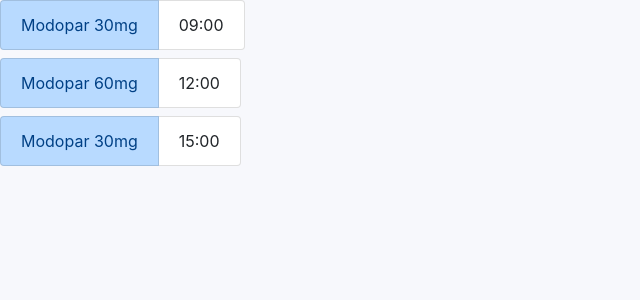
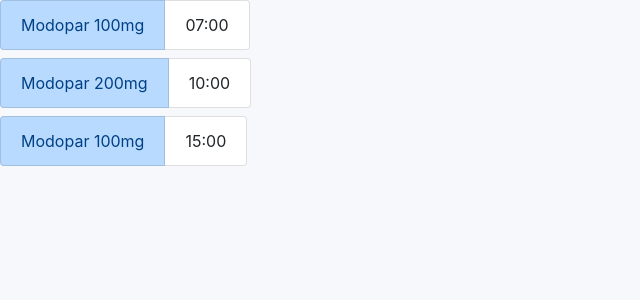
Before and after one commit to FanchFrance/remind_front, a React (Create React App) app: page /drug-time-test-composant in a window 1280 px wide. Shown: the top 300 px of the page, without its empty margins (0-640 px from the left). Built offline with nearby package versions, Linux system fonts and the light colour scheme; a web font is replaced by a local one.

Commit message:
modified drug dosage

```diff
--- a/src/components/DrugsTime.jsx
+++ b/src/components/DrugsTime.jsx
@@ -37,17 +37,17 @@
   return (
     <div>
       <ListGroup className="mb-2" horizontal="lg">
-        <ListGroup.Item variant="primary">Modopar 30mg</ListGroup.Item>
-        <ListGroup.Item>09:00</ListGroup.Item>
+        <ListGroup.Item variant="primary">Modopar 100mg</ListGroup.Item>
+        <ListGroup.Item>07:00</ListGroup.Item>
       </ListGroup>
 
       <ListGroup className="mb-2" horizontal="lg">
-        <ListGroup.Item variant="primary">Modopar 60mg</ListGroup.Item>
-        <ListGroup.Item>12:00</ListGroup.Item>
+        <ListGroup.Item variant="primary">Modopar 200mg</ListGroup.Item>
+        <ListGroup.Item>10:00</ListGroup.Item>
       </ListGroup>
 
       <ListGroup className="mb-2" horizontal="lg">
-        <ListGroup.Item variant="primary">Modopar 30mg</ListGroup.Item>
+        <ListGroup.Item variant="primary">Modopar 100mg</ListGroup.Item>
         <ListGroup.Item>15:00</ListGroup.Item>
       </ListGroup>
     </div>
```
